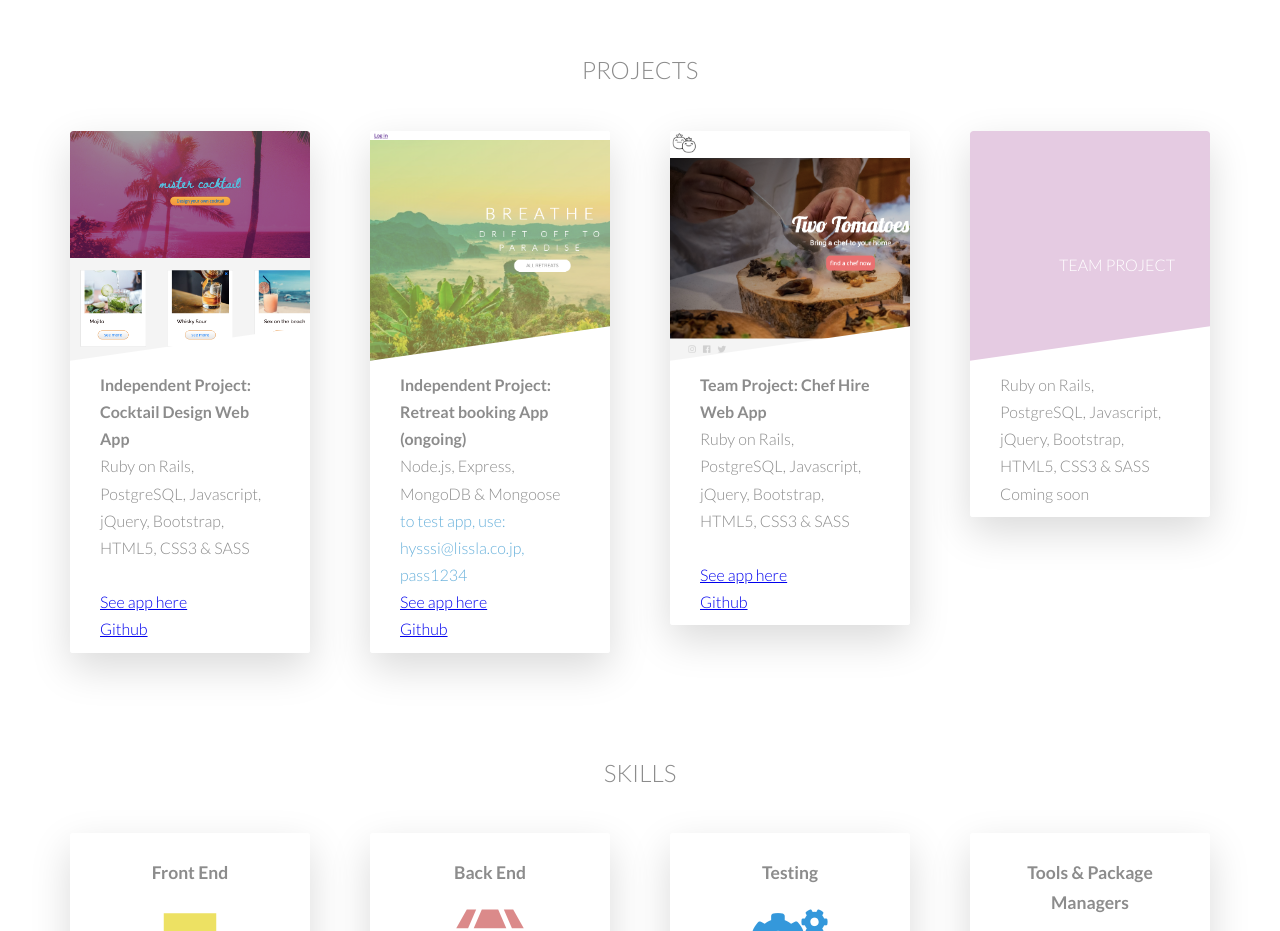
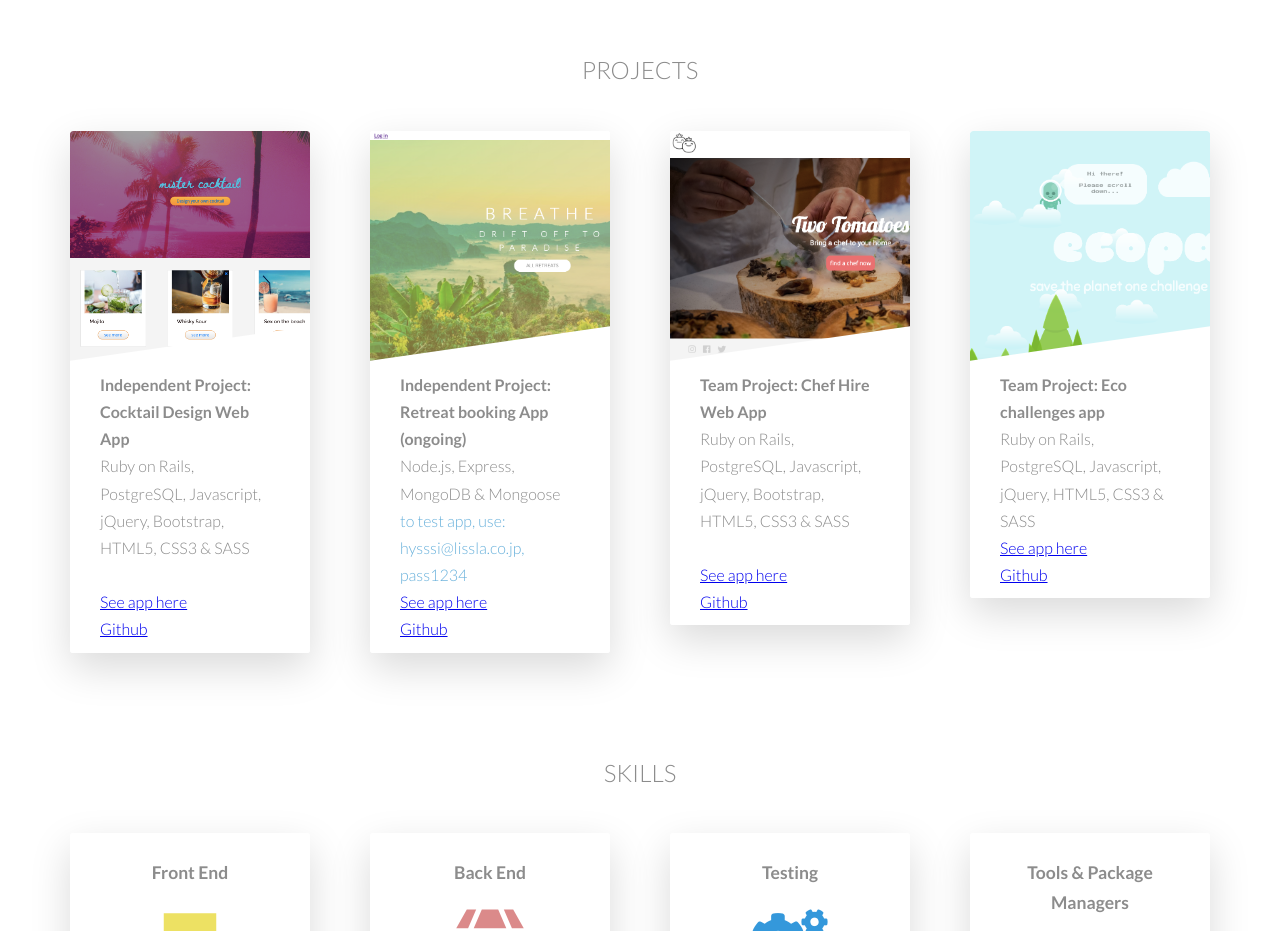
Before and after one commit to greentea-latte/lila-website, a website: page index.html in a window 1280 px wide. Shown: the part 840-1771 px from the top of the page. Drawn offline with nearby package versions, Linux system fonts and the light colour scheme.

Commit message:
added ecopal project onto portfolio

```diff
--- a/index.html
+++ b/index.html
@@ -124,15 +124,15 @@
                                 <div class="card__picture card__picture--4">
                                     &nbsp;
                                 </div>
-                                <h4 class="card__heading">
-                                    <span class="card__heading-span card__heading-span--4">Team Project</span>
-                                </h4>
                                 <div class="card__details">
-                                  <p>
-                                  Ruby on Rails, PostgreSQL, Javascript, jQuery, Bootstrap, HTML5, CSS3 & SASS
+                                  <p><strong>
+                                  Team Project: Eco challenges app</strong>
                                   </p>
                                   <p>
-                                  Coming soon</p>
+                                  Ruby on Rails, PostgreSQL, Javascript, jQuery, HTML5, CSS3 & SASS
+                                  </p>
+                                  <a href="https://www.ecopal.dev" target="_blank"><p>See app here</p></a>
+                                   <a href="https://github.com/akellos/ecopal" target="_blank"><p>Github</p></a>
                                 </div>
                             </div>
                             <div class="card__side card__side--back card__side--back-4">
--- a/sass/components/_card.scss
+++ b/sass/components/_card.scss
@@ -78,7 +78,7 @@
         }
 
         &--4 {
-            background-color: rgb(229, 203, 226);
+            background-image: url(../../img/ecopal.jpg);
         }
     }
 
```
Also changed, not shown: css/style.css, img/ecopal.jpg (added), 2 other files.
